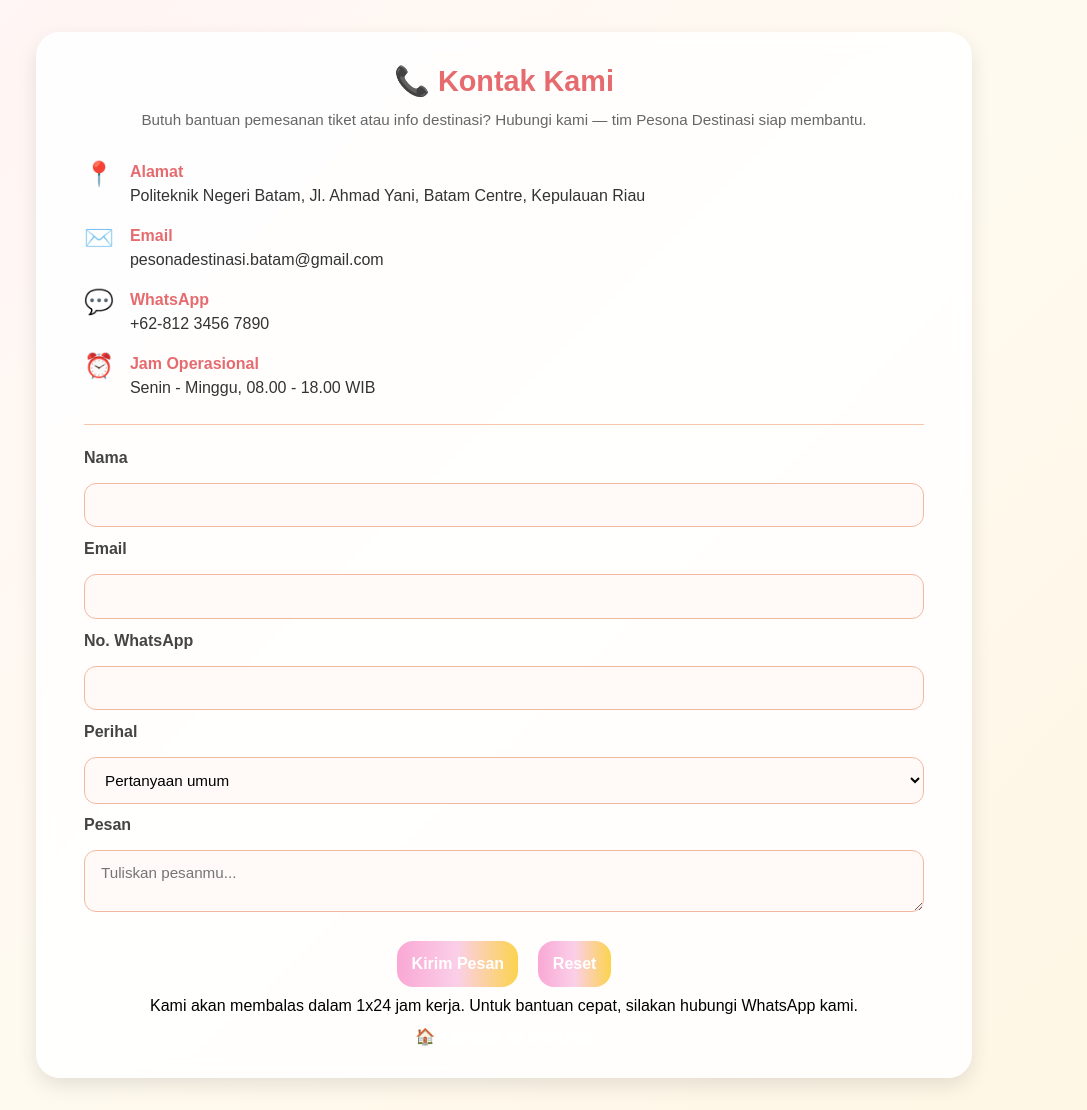
After one commit to EnruRamadhan/PBL-RKS-304, a Flask app: page /kontak in a window 1280 px wide. The commit adds this page. Shown: the whole page, without its empty margins (136-1223 px from the left). Run offline with Flask 3, Linux system fonts and the light colour scheme.

Commit message:
git add . git commit -m "Add contact page with form and update navigation link" git push origin main

```diff
--- a/Web/app.py
+++ b/Web/app.py
@@ -187,6 +187,12 @@ def register():
                 error = "Tidak dapat terhubung ke database"
 
     return render_template('register.html', error=error)
+
+# Kontak
+@app.route('/kontak')
+def kontak():
+    return render_template('kontak.html')
+
 # Logout
 @app.route('/logout')
 def logout():
--- /dev/null
+++ b/Web/static/css/kontak.css
@@ -0,0 +1,178 @@
+/* ====== Global Reset ====== */
+* {
+  box-sizing: border-box;
+  margin: 0;
+  padding: 0;
+  font-family: 'Poppins', sans-serif;
+}
+
+body {
+  background: linear-gradient(135deg, #fff5f5, #fffaf0, #fef6e4);
+  min-height: 100vh;
+  display: flex;
+  justify-content: center;
+  align-items: center;
+}
+
+/* ====== Container Utama ====== */
+.container {
+  max-width: 1000px;
+  width: 100%;
+  padding: 2rem;
+}
+
+.contact-wrap {
+  background: rgba(255, 255, 255, 0.85);
+  backdrop-filter: blur(8px);
+  border-radius: 24px;
+  box-shadow: 0 8px 20px rgba(0,0,0,0.1);
+  padding: 2rem 3rem;
+}
+
+/* ====== Judul ====== */
+.card h3 {
+  color: #e56b6f;
+  font-size: 1.8rem;
+  font-weight: bold;
+  text-align: center;
+  margin-bottom: 0.8rem;
+}
+
+.small {
+  text-align: center;
+  color: #666;
+  font-size: 0.95rem;
+  margin-bottom: 2rem;
+}
+
+/* ====== Info Kontak ====== */
+.info-row {
+  display: flex;
+  align-items: flex-start;
+  gap: 1rem;
+  margin-bottom: 1rem;
+}
+
+.icon {
+  font-size: 1.5rem;
+}
+
+.meta {
+  color: #333;
+  line-height: 1.5;
+}
+
+.meta b {
+  display: block;
+  color: #e56b6f;
+}
+
+hr {
+  border: none;
+  border-top: 1px solid #f5c6aa;
+  margin: 1.5rem 0;
+}
+
+/* ====== Form ====== */
+.contact-form {
+  display: flex;
+  flex-direction: column;
+  gap: 0.8rem;
+}
+
+.contact-form label {
+  font-weight: 600;
+  color: #444;
+  margin-bottom: 0.2rem;
+}
+
+.contact-form input,
+.contact-form select,
+.contact-form textarea {
+  padding: 0.8rem 1rem;
+  border: 1.5px solid #f2b8a2;
+  border-radius: 12px;
+  background: #fffaf8;
+  font-size: 0.95rem;
+  transition: 0.2s ease-in-out;
+}
+
+.contact-form input:focus,
+.contact-form select:focus,
+.contact-form textarea:focus {
+  border-color: #f79e8c;
+  outline: none;
+  box-shadow: 0 0 6px rgba(245, 150, 130, 0.4);
+}
+
+/* Tombol kirim */
+.contact-form button {
+  margin-top: 1rem;
+  background: linear-gradient(to right, #f9a8d4, #fbcfe8, #fcd34d);
+  border: none;
+  color: #fff;
+  font-weight: bold;
+  padding: 0.9rem;
+  border-radius: 16px;
+  cursor: pointer;
+  font-size: 1rem;
+  transition: 0.3s;
+}
+
+.contact-form button:hover {
+  transform: scale(1.03);
+  box-shadow: 0 4px 12px rgba(0,0,0,0.1);
+}
+
+.button-row {
+    display: flex;
+    justify-content: center;
+    align-items: center;
+    gap: 20px;
+}
+
+.btn {
+    padding: 10px 25px;
+    font-weight: bold;
+    border: none;
+    border-radius: 15px;
+    cursor: pointer;
+    transition: transform 0.2s ease;
+}
+
+.btn:hover {
+    transform: scale(1.05);
+}
+
+/* warna tombol */
+.btn-cta {
+    background: linear-gradient(90deg, #f9a8d4, #facc15);
+    color: white;
+}
+
+.btn-outline {
+    background: linear-gradient(90deg, #f9a8d4);
+    color: white;
+}
+
+.note {
+    text-align: center; /* teks keterangan ke tengah */
+    margin-top: 10px;
+}
+
+.back-home {
+    text-align: center; /* kalau link “Kembali ke Beranda” mau di tengah juga */
+    display: block;
+    margin-top: 12px;
+}
+
+/* ====== Responsif ====== */
+@media (max-width: 768px) {
+  .contact-wrap {
+    padding: 1.5rem;
+  }
+
+  .card h3 {
+    font-size: 1.5rem;
+  }
+}
--- /dev/null
+++ b/Web/templates/kontak.html
@@ -0,0 +1,93 @@
+<!DOCTYPE html>
+<html lang="id">
+<head>
+  <meta charset="utf-8" />
+  <meta name="viewport" content="width=device-width, initial-scale=1" />
+  <title>Kontak - Pesona Destinasi Wisata Batam</title>
+  <link rel="stylesheet" href="{{ url_for('static', filename='css/kontak.css') }}" />
+</head>
+
+<body>
+  <main class="container">
+    <section class="contact-wrap">
+      <!-- Kartu utama: kontak & form -->
+      <aside class="card">
+        <h3>📞 Kontak Kami</h3>
+        <p class="small">
+          Butuh bantuan pemesanan tiket atau info destinasi? Hubungi kami — tim Pesona Destinasi siap membantu.
+        </p>
+
+        <div class="info-row">
+          <div class="icon">📍</div>
+          <div class="meta">
+            <b>Alamat</b>
+            Politeknik Negeri Batam, Jl. Ahmad Yani, Batam Centre, Kepulauan Riau
+          </div>
+        </div>
+
+        <div class="info-row">
+          <div class="icon">✉️</div>
+          <div class="meta">
+            <b>Email</b>
+            pesonadestinasi.batam@gmail.com
+          </div>
+        </div>
+
+        <div class="info-row">
+          <div class="icon">💬</div>
+          <div class="meta">
+            <b>WhatsApp</b>
+            +62-812 3456 7890
+          </div>
+        </div>
+
+        <div class="info-row">
+          <div class="icon">⏰</div>
+          <div class="meta">
+            <b>Jam Operasional</b>
+            Senin - Minggu, 08.00 - 18.00 WIB
+          </div>
+        </div>
+
+        <hr />
+
+        <form class="contact-form" action="#" method="POST" onsubmit="handleSubmit(event)">
+          <label for="name">Nama</label>
+          <input id="name" name="name"/>
+
+          <label for="email">Email</label>
+          <input id="email" name="email" type="email"/>
+
+          <label for="phone">No. WhatsApp</label>
+          <input id="phone" name="phone"/>
+
+          <label for="subject">Perihal</label>
+          <select id="subject" name="subject">
+            <option>Pertanyaan umum</option>
+            <option>Reservasi & Pembayaran</option>
+            <option>Laporan masalah</option>
+            <option>Kerjasama / Sponsor</option>
+          </select>
+
+          <label for="message">Pesan</label>
+          <textarea id="message" name="message" placeholder="Tuliskan pesanmu..." required></textarea>
+
+          <div class="button-row">
+            <button type="submit" class="btn btn-cta">Kirim Pesan</button>
+            <button type="reset" class="btn btn-outline">Reset</button>
+          </div>
+        </form>
+
+        <p class="note">
+          Kami akan membalas dalam 1x24 jam kerja. Untuk bantuan cepat, silakan hubungi WhatsApp kami.
+        </p>
+
+        <!-- Tombol kembali ke home -->
+        <div class="back-home">
+          <a href="{{ url_for('index_page') }}" class="btn btn-outline">🏠 Kembali ke Beranda</a>
+        </div>
+      </aside>
+    </section>
+  </main>
+</body>
+</html>
```
Also changed, not shown: Web/templates/index.html (+7 -7 lines).
